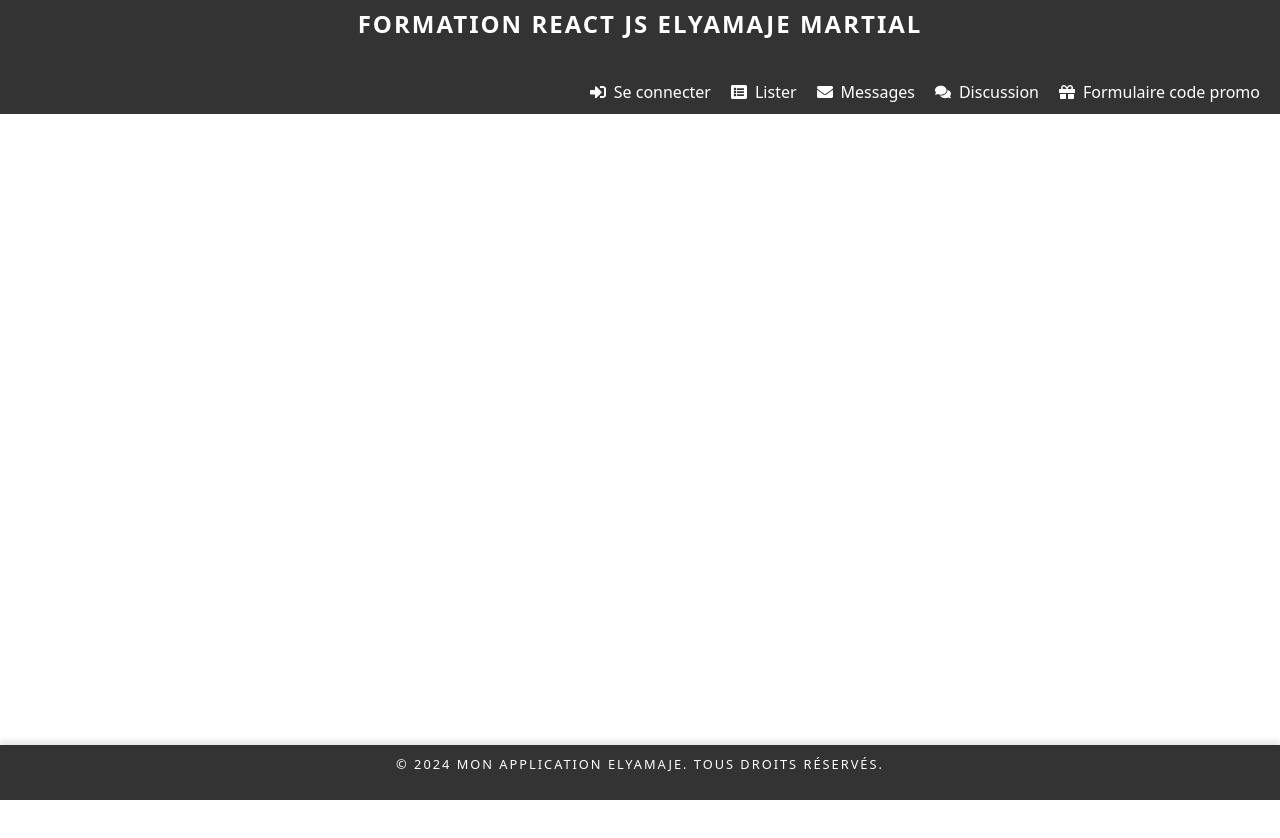
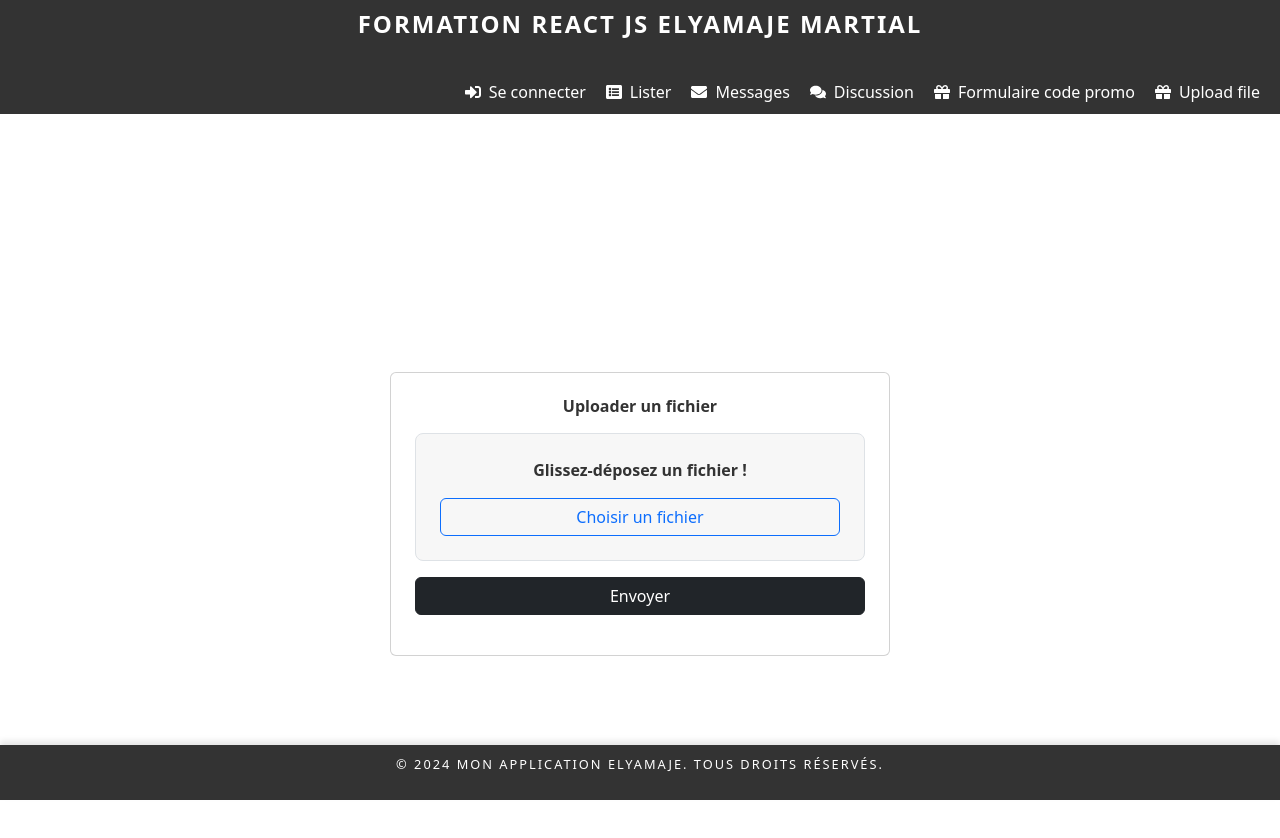
Before and after one commit to zapo1234/formation-front-reactjs, a React (Create React App) app: page /uploadFile in a window 1280 px wide. Shown: the top 838 px of the page. Before the commit the page ends 800 px from the top, so only its background shows below. Built offline with nearby package versions, Linux system fonts and the light colour scheme.

Commit message:
adjout page profile

```diff
--- a/src/App.js
+++ b/src/App.js
@@ -6,8 +6,10 @@ import Header from './components/Header';
 import Login from './pages/Login';
 import Lister from './pages/Lister';
 import Message from './pages/Message';
+import UploadFile from './pages/UploadFile';
 import MessageDetail from './pages/MessageDetail';
 import Codepromo from './pages/Codepromo';
+import Profile from './pages/Profile';
 import Discussion from './pages/Discussion';
 import Footer from './components/Footer';
 import Menu from './components/Menu';
@@ -24,6 +26,8 @@ function App() {
         <Route path="/messagedetail/:id" element={<MessageDetail />} /> {/* passe les infos avec id. */}
         <Route path="/discussion" element={<Discussion />} />
         <Route path="/codepromo" element={<Codepromo />} />
+        <Route path="/uploadFile" element={<UploadFile />} />
+        <Route path="/profile" element={<Profile />} />
       </Routes>
       <Footer />
     </Router>
--- a/src/components/Menu.js
+++ b/src/components/Menu.js
@@ -31,6 +31,7 @@ function Menu() {
         <li><Link to="/message" onClick={closeMenu}><FaEnvelope /> Messages</Link></li>
         <li><Link to="/discussion" onClick={closeMenu}><FaComments /> Discussion</Link></li>
         <li><Link to="/codepromo" onClick={closeMenu}><FaGift /> Formulaire code promo</Link></li>
+        <li><Link to="/uploadfile" onClick={closeMenu}><FaGift /> Upload file</Link></li>
       </ul>
     </nav>
   );
--- /dev/null
+++ b/src/pages/UploadFile.js
@@ -0,0 +1,113 @@
+import React, { useState } from 'react';
+
+const DragAndDropFileUpload = () => {
+  const [file, setFile] = useState(null);
+  const [isUploading, setIsUploading] = useState(false);
+  const [progress, setProgress] = useState(0);
+  const [error, setError] = useState(null);
+  const [success, setSuccess] = useState(false);
+
+  const handleFileChange = (event) => {
+    const selectedFile = event.target.files[0];
+    setFile(selectedFile);
+    setError(null);
+    setSuccess(false);
+  };
+
+  const handleDrop = (event) => {
+    event.preventDefault();
+    const droppedFile = event.dataTransfer.files[0];
+    setFile(droppedFile);
+    setError(null);
+    setSuccess(false);
+  };
+
+  const handleDragOver = (event) => {
+    event.preventDefault();
+  };
+
+  const handleSubmit = async (event) => {
+    event.preventDefault();
+
+    if (!file) {
+      alert('Veuillez sélectionner un fichier avant de soumettre.');
+      return;
+    }
+
+    setIsUploading(true);
+    setProgress(0);
+
+    // Simuler un upload avec une barre de progression
+    const uploadInterval = setInterval(() => {
+      setProgress((prevProgress) => {
+        if (prevProgress >= 100) {
+          clearInterval(uploadInterval);
+          setSuccess(true);
+          setIsUploading(false);
+        }
+        return prevProgress + 10;
+      });
+    }, 500);
+  };
+
+  return (
+    <div className="container d-flex justify-content-center align-items-center" style={{ minHeight: '100vh' }}>
+      <div className="card p-4" style={{ width: '90%', maxWidth: '500px' }}>
+        <h3 className="text-center mb-3">Uploader un fichier</h3>
+        <form onSubmit={handleSubmit}>
+          {/* Zone de glisser-déposer */}
+          <div
+            className="drop-zone p-4 mb-3 text-center border border-dashed"
+            style={{ borderRadius: '8px', backgroundColor: '#f7f7f7' }}
+            onDrop={handleDrop}
+            onDragOver={handleDragOver}
+          >
+            <p>Glissez-déposez un fichier !</p>
+            <input type="file" onChange={handleFileChange} className="d-none" id="fileInput" />
+            <label htmlFor="fileInput" className="btn btn-outline-primary w-100">
+              Choisir un fichier
+            </label>
+          </div>
+
+          {/* Affichage du fichier sélectionné */}
+          {file && (
+            <div className="mb-3">
+              <p><strong>Fichier sélectionné :</strong> {file.name}</p>
+            </div>
+          )}
+
+          {/* Barre de progression */}
+          {isUploading && (
+            <div className="mb-3">
+              <div className="progress">
+                <div
+                  className="progress-bar"
+                  role="progressbar"
+                  style={{ width: `${progress}%` }}
+                  aria-valuenow={progress}
+                  aria-valuemin="0"
+                  aria-valuemax="100"
+                >
+                  {progress}%
+                </div>
+              </div>
+            </div>
+          )}
+
+          {/* Bouton d'envoi */}
+          <div className="mb-3 text-center">
+            <button type="submit" className="btn btn-dark w-100" disabled={isUploading}>
+              {isUploading ? 'Téléchargement...' : 'Envoyer'}
+            </button>
+          </div>
+        </form>
+
+        {/* Messages de statut */}
+        {error && <p className="text-center text-danger">{error}</p>}
+        {success && <p className="text-center text-success">Téléchargement réussi !</p>}
+      </div>
+    </div>
+  );
+};
+
+export default DragAndDropFileUpload;
```
Also changed, not shown: src/services/authServiceApi.js (added, +49 -0 lines), src/pages/Profile.js (added), 1 other file (tests, documents, lock files or other folders).
